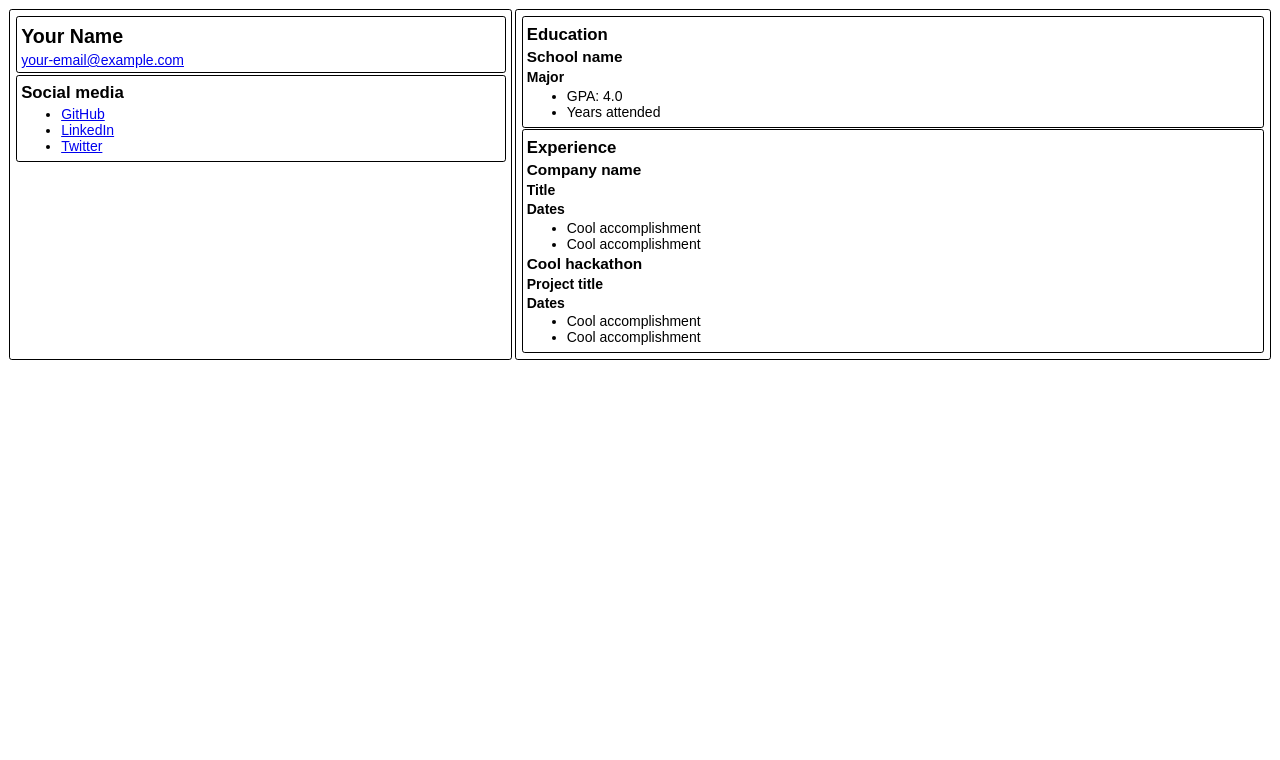
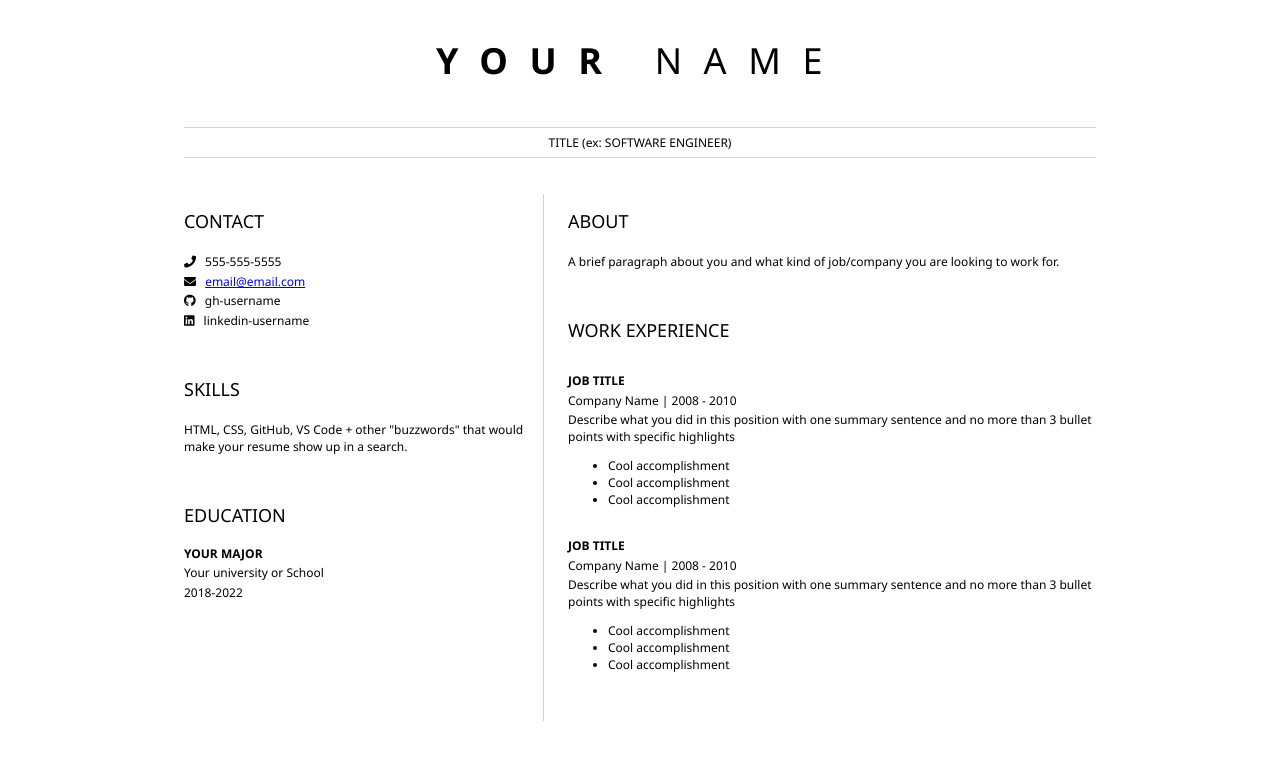
Before and after one commit to ornelladotcom/resume-website-workshop, a plain HTML site: page solution/index.html in a window 1280 px wide. Drawn offline with Linux system fonts and the light colour scheme.

Commit message:
add new style

```diff
--- a/solution/index.html
+++ b/solution/index.html
@@ -1,53 +1,88 @@
 <html>
 
 <head>
+	<link rel="stylesheet" href="style.css">
+	<link rel="stylesheet" href="https://cdnjs.cloudflare.com/ajax/libs/font-awesome/5.15.4/css/all.min.css">
 	<title>Your Name resume</title>
-    <link rel="stylesheet" href="style.css">
 </head>
 
 <body>
+	<header id="header">
+		<h1><b>YOUR</b> NAME</h1>
+		<hr>
+		TITLE (ex: SOFTWARE ENGINEER)
+		<hr>
+	</header>
 	<main>
-        <article>
+		<article id="mainLeft">
 			<section>
-                <h1>Your Name</h1>
-                <!-- email address -->
-                <a href="mailto:your-email@example.com">your-email@example.com</a>
+				<!-- contact info including social media -->
+				<h2>CONTACT</h2>
+				<p>
+					<i class="fa fa-phone" aria-hidden="true"></i>
+					555-555-5555
+				</p>
+				<p>
+					<i class="fa fa-envelope" aria-hidden="true"></i>
+					<a href="mailto:email@email.com">email@email.com</a>
+				</p>
+				<p>
+					<i class="fab fa-github" aria-hidden="true"></i>
+					gh-username
+				</p>
+				<p>
+					<i class="fab fa-linkedin" aria-hidden="true"></i>
+					linkedin-username
+				</p>
 			</section>
 			<section>
-                <h2>Social media</h2>
-                <!-- social media -->
-                <ul>
-                    <li><a href="https://github.com/your_handle>">GitHub</a></li>
-                    <li><a href="https://linkedin.com/in/your_handle>">LinkedIn</a></li>
-                    <li><a href="https://twitter.com/your_handle>">Twitter</a></li>
-                </ul>
+				<h2>SKILLS</h2>
+				<p>HTML, CSS, GitHub, VS Code + other "buzzwords" that would make your resume show up in a search.</p>
+			</section>
+			<section>
+				<h2>EDUCATION</h2>
+				<b>YOUR MAJOR</b>
+				<p>
+					Your university or School
+				</p>
+				<p>
+					2018-2022
+				</p>
 			</section>
 		</article>
-        <article>
+		<article id="mainRight">
 			<section>
-                <h2>Education</h2>
+				<h2>ABOUT</h2>
 				<!-- education -->
-                <h3>School name</h3>
-                <h4>Major</h4>
-                <ul>
-                    <li>GPA: 4.0</li>
-                    <li>Years attended</li>
-                </ul>
+				<p>A brief paragraph about you and what kind of job/company you are looking to work for.</p>
+
 			</section>
 			<section>
-                <h2>Experience</h2>
-                <h3>Company name</h3>
-                <h4>Title</h4>
-                <h4>Dates</h4>
+				<h2>WORK EXPERIENCE</h2>
+				<h3><b>JOB TITLE</b></h3>
+				<p>
+					Company Name | 2008 - 2010
+				</p>
+				<p>
+					Describe what you did in this position with one summary sentence and no more than 3 bullet points with
+					specific highlights
+				</p>
 				<ul>
 					<li>Cool accomplishment</li>
 					<li>Cool accomplishment</li>
+					<li>Cool accomplishment</li>
 				</ul>
-
-                <h3>Cool hackathon</h3>
-                <h4>Project title</h4>
-                <h4>Dates</h4>
+				<br>
+				<h3><b>JOB TITLE</b></h3>
+				<p>
+					Company Name | 2008 - 2010
+				</p>
+				<p>
+					Describe what you did in this position with one summary sentence and no more than 3 bullet points with
+					specific highlights
+				</p>
 				<ul>
+					<li>Cool accomplishment</li>
 					<li>Cool accomplishment</li>
 					<li>Cool accomplishment</li>
 				</ul>
--- a/solution/style.css
+++ b/solution/style.css
@@ -1,18 +1,52 @@
 body {
-    font-family:Arial, Helvetica, sans-serif;
-    font-size: 14px;
+    font-family: 'Segoe UI', Tahoma, Geneva, Verdana, sans-serif;
+    font-size: 12px;
+    max-width: 960px;
+    margin: auto;
+}
+
+header {
+    text-align: center;
+    margin: auto 2em;
 }
 
 h1 {
-    font-size: 1.4em;
+    font-size: 3em;
+    letter-spacing: .6em;
+    padding-top: 1em;
+    padding-bottom: 1em;
+}
+
+section {
+    margin: auto 1em 4em 2em;
 }
 
 h2 {
-    font-size: 1.2em;
+    font-size: 1.5em;
+    padding-bottom: 1em;
+}
+
+i {
+    margin-right: .5em;
+}
+
+#mainLeft {
+    border-right: 1px solid lightgray;
+}
+
+p {
+    margin: .2em auto
+}
+
+hr {
+    border: none;
+    background-color: lightgray;
+    height: 1px;
 }
 
 h3 {
-    font-size: 1.1em;
+    font-size: 1em;
+    font-weight: bold;
 }
 
 h4 {
@@ -22,17 +56,10 @@ h4 {
 main {
     display: grid;
     grid-template-columns: 40% 60%;
+    margin-top: 3em;
 }
 
 h1, h2, h3, h4, ul {
-    margin-bottom: .2em;
-    margin-top: .2em;
+    font-weight: 100;
+    margin-bottom: 0;
 }
-
-article, section {
-    border-radius: .2em;
-    border-style: solid;
-    border-width: .01em;
-    margin: .1em;
-    padding: .3em;
-}
```
Lines whose indentation alone changed are shown as unchanged.
